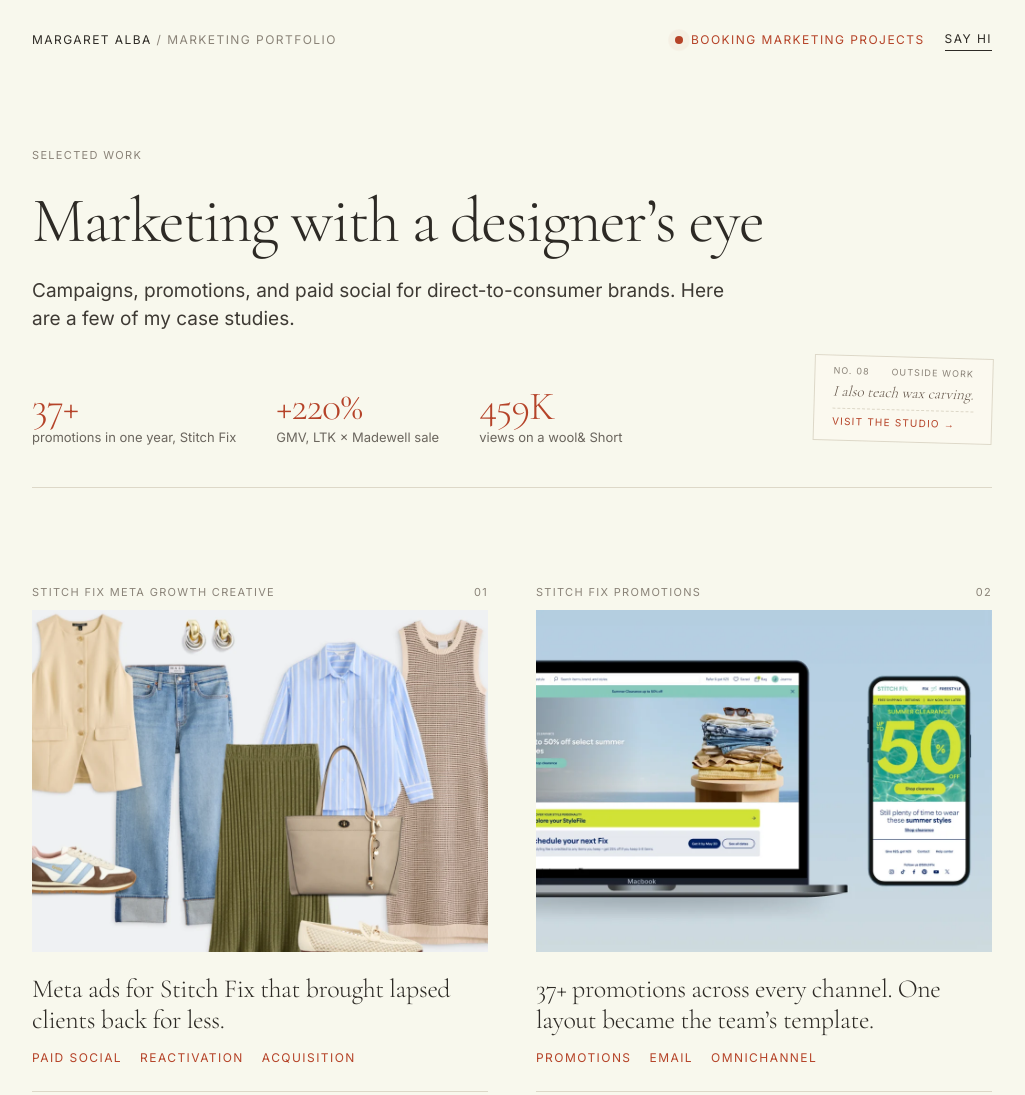
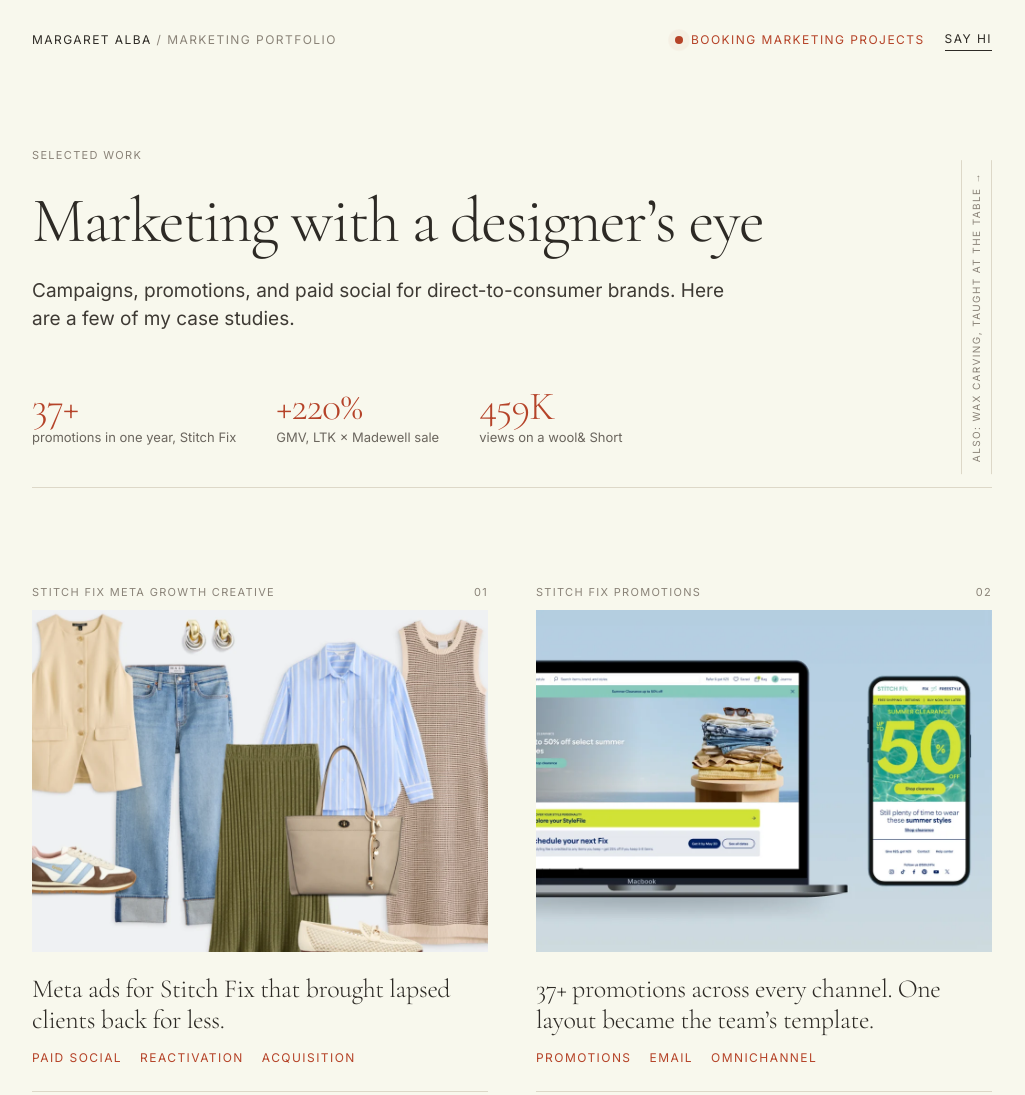
Before and after one commit to margaretalba/work, a plain HTML site: page index.html in a window 1280 px wide. Shown: the top 1095 px of the page, without its empty margins (128-1153 px from the left). Drawn offline with nearby package versions, Linux system fonts and the light colour scheme; a web font is replaced by a local one.

Commit message:
Wax carving note as a book-spine label up the right edge of the hero
Co-Authored-By: Claude Opus 5.5 <noreply@anthropic.com>
Claude-Session: https://claude.ai/code/session_01Bp2y4MwKfvAmLHEs5SbnWi

```diff
--- a/assets/garden.css
+++ b/assets/garden.css
@@ -257,66 +257,42 @@ html { cursor: auto !important; }
 a, button, summary, label, [role=button] { cursor: pointer !important; }
 .sel, .hn, .gc { display: none !important; }
 
-/* The wax carving note: a small, faint library card tucked beside the results,
-   like the members card on the moodboard. It straightens on hover. */
+/* The wax carving note, set like the title on a book's spine: one line of
+   small caps running up the right edge of the top of the page, between rules. */
 .bub {
   position: static !important;
-  margin-top: 8px;
+  margin-top: 4px;
 }
+.spine {
+  font-family: var(--g-sans);
+  font-size: 10px;
+  letter-spacing: .18em;
+  text-transform: uppercase;
+  color: var(--g-gray) !important;
+  text-decoration: none;
+  transition: color .2s;
+}
+.spine:hover { color: var(--g-rust) !important; }
 @media (min-width: 1100px) {
-  .bub { position: absolute !important; right: 0 !important; top: auto !important; bottom: 44px; margin: 0; }
-}
-.bub > div:first-child { display: none !important; }
-.bub > div:last-child {
-  position: relative;
-  display: inline-block;
-  width: auto !important;
-  padding: 26px 18px 12px !important;
-  background: #FBF9EF !important;
-  border: 1px solid var(--g-rule) !important;
-  border-radius: 0 !important;
-  box-shadow: none;
-  font-family: var(--g-roman) !important;
-  font-weight: 300;
-  font-style: italic;
-  font-size: 15px !important;
-  line-height: 1.3 !important;
-  color: var(--g-cocoa) !important;
-  transform: rotate(1.6deg);
-  transform-origin: 80% 80%;
-  transition: transform .45s cubic-bezier(.3, 1.4, .5, 1);
-}
-.bub > div:last-child::before,
-.bub > div:last-child::after {
-  position: absolute;
-  top: 9px;
-  font-family: var(--g-sans);
-  font-style: normal;
-  font-size: 9px;
-  letter-spacing: .12em;
-  text-transform: uppercase;
-  color: var(--g-gray);
-}
-.bub > div:last-child::before { content: "No. 08"; left: 18px; }
-.bub > div:last-child::after { content: "Outside work"; right: 18px; }
-.bub:hover > div:last-child { transform: rotate(0deg); }
-.bub a {
-  display: block;
-  margin-top: 6px;
-  padding-top: 6px;
-  border-top: 1px dashed var(--g-rule);
-  font-family: var(--g-sans) !important;
-  font-style: normal;
-  font-size: 10px;
-  letter-spacing: .12em;
-  text-transform: uppercase;
-  color: var(--g-rust) !important;
-  font-weight: 400 !important;
-  text-decoration: none;
-}
-.bub a:hover { color: var(--g-cocoa) !important; }
-@media (prefers-reduced-motion: reduce) {
-  .bub > div:last-child { transition: none; }
+  .bub {
+    position: absolute !important;
+    top: 0 !important;
+    right: 0 !important;
+    bottom: 0;
+    display: flex;
+    align-items: center;
+    margin: 0;
+  }
+  .spine {
+    writing-mode: vertical-rl;
+    transform: rotate(180deg);
+    white-space: nowrap;
+    letter-spacing: .14em;
+    padding: 12px 7px;
+    border-left: 1px solid var(--g-rule);
+    border-right: 1px solid var(--g-rule);
+  }
+  .spine:hover { border-color: var(--g-rust); }
 }
 
 /* The nav sits on its rules at the end of the page instead of floating */
--- a/index.html
+++ b/index.html
@@ -119,7 +119,7 @@ div[style*="repeat(4,1fr)"]{grid-template-columns:repeat(2,1fr)!important}
 <h1 class="bd" style="margin:0;font-size:68px;line-height:1.04;letter-spacing:-.03em">Marketing with a designer’s&nbsp;eye<span class="gc" aria-hidden="true"><span class="cu"><svg width="20" height="30" viewBox="0 0 24 36" fill="none"><path d="M5.65376 12.3673H5.46026L5.31717 12.4976L0.500002 16.8829L0.500002 1.19841L11.7841 12.3673H5.65376Z" fill="#B54329" stroke="white"/></svg><b>Hi, I’m Margaret</b></span></span></h1>
 <p style="margin:0;font-size:19px;color:#3E3A34;max-width:600px">Campaigns, promotions, and paid social for direct-to-consumer brands. Here are a few of my case studies.</p>
 <div style="display:flex;flex-wrap:wrap;gap:20px 40px;margin-top:28px"><div style="display:flex;flex-direction:column;gap:2px"><span class="bd" style="font-size:40px;line-height:1;color:#B54329">37+</span><span style="font-size:13px;color:#6B665E">promotions in one year, Stitch Fix</span></div><div style="display:flex;flex-direction:column;gap:2px"><span class="bd" style="font-size:40px;line-height:1;color:#B54329">+220%</span><span style="font-size:13px;color:#6B665E">GMV, LTK × Madewell sale</span></div><div style="display:flex;flex-direction:column;gap:2px"><span class="bd" style="font-size:40px;line-height:1;color:#B54329">459K</span><span style="font-size:13px;color:#6B665E">views on a wool&amp; Short</span></div></div>
-<div class="bub" style="position: absolute; right: -139px; top: -15px; display: flex; align-items: flex-start; gap: 8px" aria-hidden="true"><div style="width:32px;height:32px;border-radius:50% 50% 50% 0;background:#B54329;color:#F9F9EE;display:flex;align-items:center;justify-content:center;font-size:13px;font-weight:600">1</div><div style="background:#fff;border:1px solid #D5D1C0;border-radius:12px;padding:10px 14px;font-size:13px;width:170px;line-height:1.4">I also teach wax carving. <a href="https://margaretalba.com" style="color:#B54329;font-weight:600">Visit the studio →</a></div></div>
+<div class="bub"><a class="spine" href="https://margaretalba.com">Also: wax carving, taught at the table →</a></div>
 </div>
 
 <!-- frames -->
```
